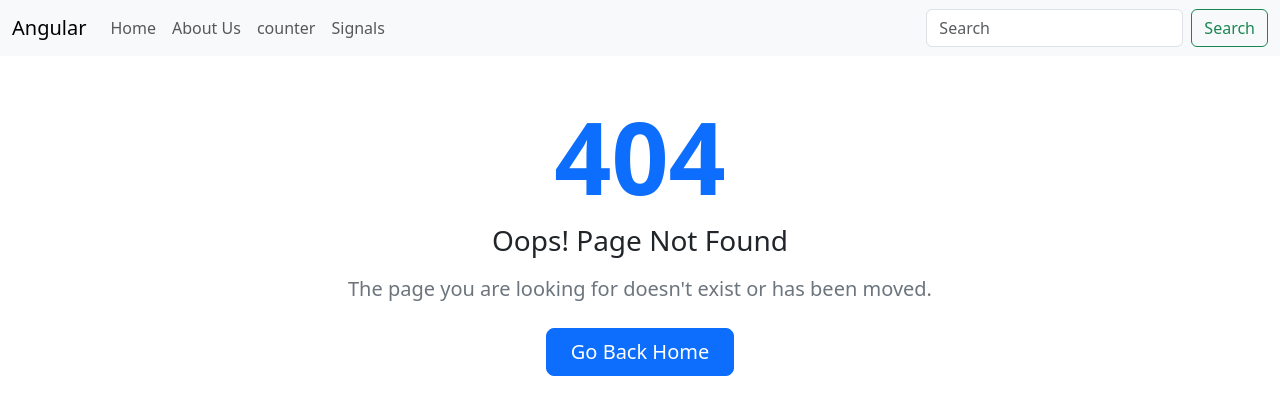
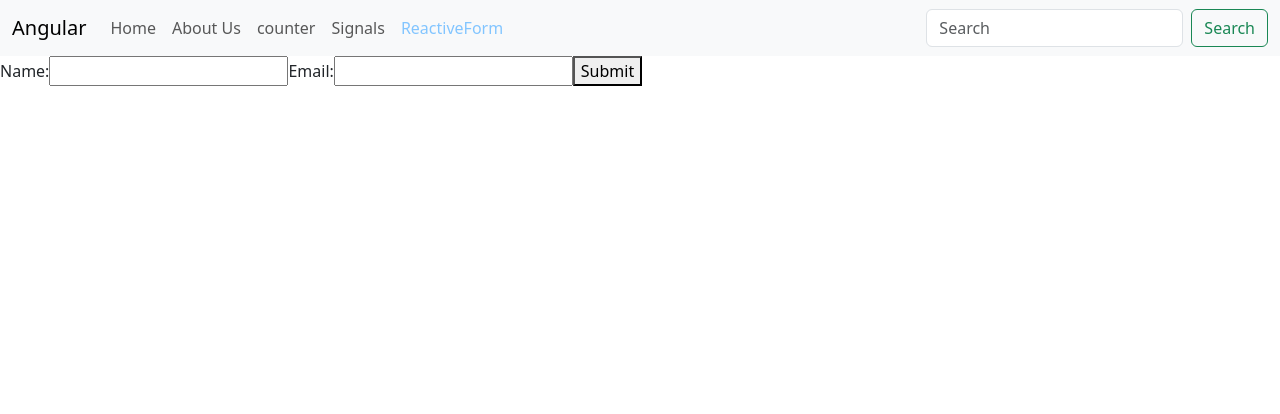
Before and after one commit to uditparmar90/first_App, an Angular app: page /reactive-form in a window 1280 px wide. Before the commit this address had no page. Shown: the top 414 px of the page. Built offline with nearby package versions, Linux system fonts and the light colour scheme.

Commit message:
createing basic reactive login form

```diff
--- a/src/app/app.routes.ts
+++ b/src/app/app.routes.ts
@@ -4,12 +4,13 @@ import { Counter } from './counter/counter';
 import { PrSignals } from './pr-signals/pr-signals';
 import { ToDo } from './to-do/to-do';
 import { Err404 } from './err-404/err-404';
+import { ReactiveForm } from './reactive-form/reactive-form';
 
 export const routes: Routes = [
     {path:'',component:ToDo},
-    {path:'counter',component:Counter},
+    {path:'counter/:start',component:Counter},
     {path:'pr-signals',component:PrSignals},
     {path:'about-us',component:AboutUs},
-    // {path:'**',redirectTo:''},
+    {path:'reactive-form',component:ReactiveForm},
     {path:'**',component:Err404}
 ];
--- a/src/app/counter/counter.ts
+++ b/src/app/counter/counter.ts
@@ -1,4 +1,5 @@
 import { Component } from '@angular/core';
+import { ActivatedRoute } from '@angular/router';
 
 @Component({
   selector: 'app-counter',
@@ -7,9 +8,20 @@ import { Component } from '@angular/core';
   styleUrl: './counter.css',
 })
 export class Counter {
+  startCount: number = 0;
   count:number=0;
+  constructor(private router:ActivatedRoute) {
+    this.router.params.subscribe(params=>{
+      this.startCount= parseInt(params['start']) || 0;
+    })
+
+  }
+  ngOnInit(){
+    console.log("this.startCount : "+this.startCount);
+  }
+
   HendlePlus(){
-    this.count++
+    this.count++;
   }
   HendleMinus(){
     if(this.count>0){
--- a/src/app/navbar/navbar.html
+++ b/src/app/navbar/navbar.html
@@ -18,6 +18,9 @@
         <li class="nav-item">
           <a class="nav-link" routerLinkActive="actives" routerLink="/pr-signals">Signals</a>
         </li>
+        <li class="nav-item">
+          <a class="nav-link" routerLinkActive="actives" routerLink="/reactive-form">ReactiveForm</a>
+        </li>
       </ul>
       <form class="d-flex" role="search">
         <input class="form-control me-2" type="search" placeholder="Search" aria-label="Search"/>
--- /dev/null
+++ b/src/app/reactive-form/reactive-form.html
@@ -0,0 +1,7 @@
+<form>
+    <label for="name">Name:</label>
+    <input id="name" [formControl]="name" />
+    <label for="email">Email:</label>
+    <input id="email" [formControl]="email" />
+    <button type="button" (click)="submitForm()">Submit</button>
+</form>
--- /dev/null
+++ b/src/app/reactive-form/reactive-form.ts
@@ -0,0 +1,18 @@
+import { Component } from '@angular/core';
+import { FormControl, ɵInternalFormsSharedModule,ReactiveFormsModule } from '@angular/forms';
+
+@Component({
+  selector: 'app-reactive-form',
+  imports: [ReactiveFormsModule],
+  templateUrl: './reactive-form.html',
+  styleUrls: ['./reactive-form.css'],
+})
+export class ReactiveForm {
+  name=new FormControl('');
+  email=new FormControl('');
+  submitForm(){
+    console.log("Name: "+this.name.value);
+    console.log("Email: "+this.email.value);
+  }
+
+}
```
Also changed, not shown: src/app/reactive-form/reactive-form.css (added), 1 other file (tests, documents, lock files or other folders).
